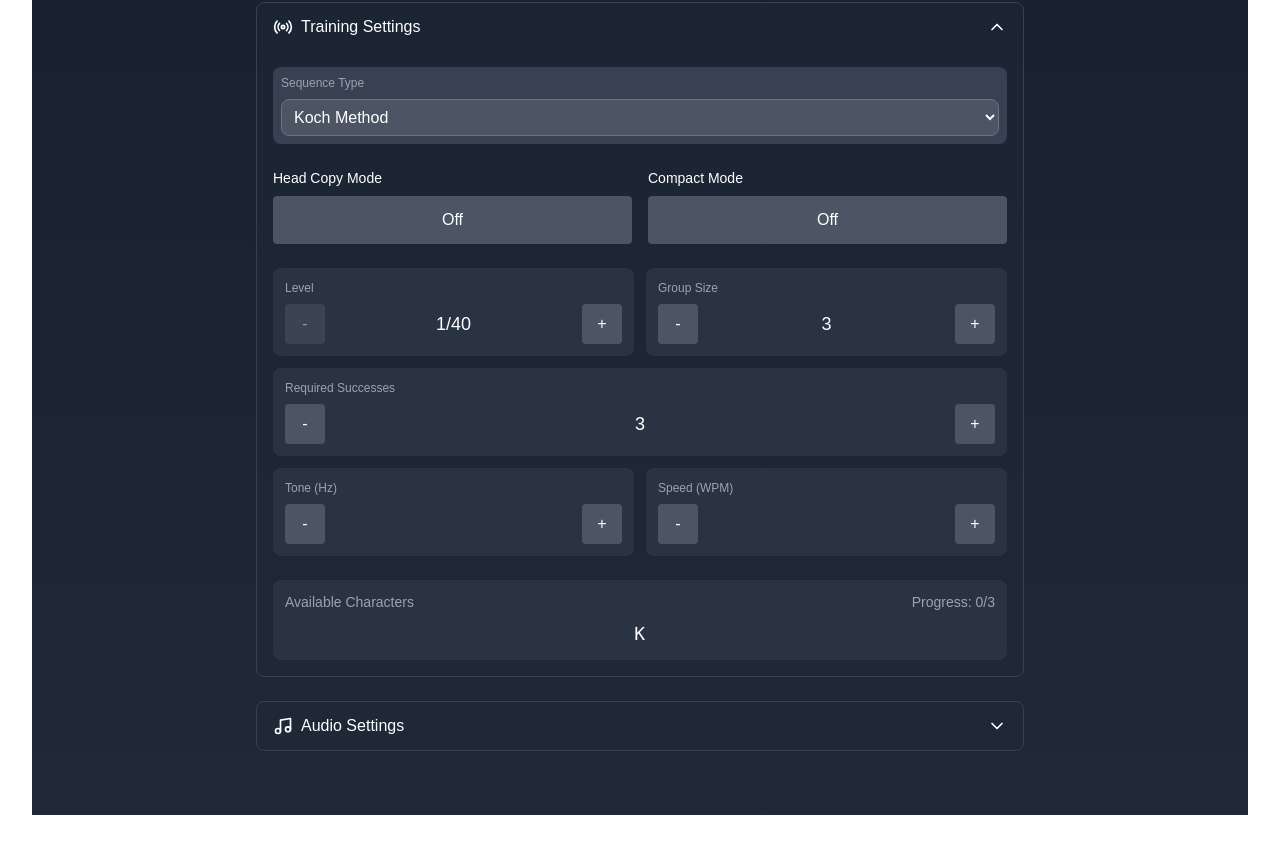
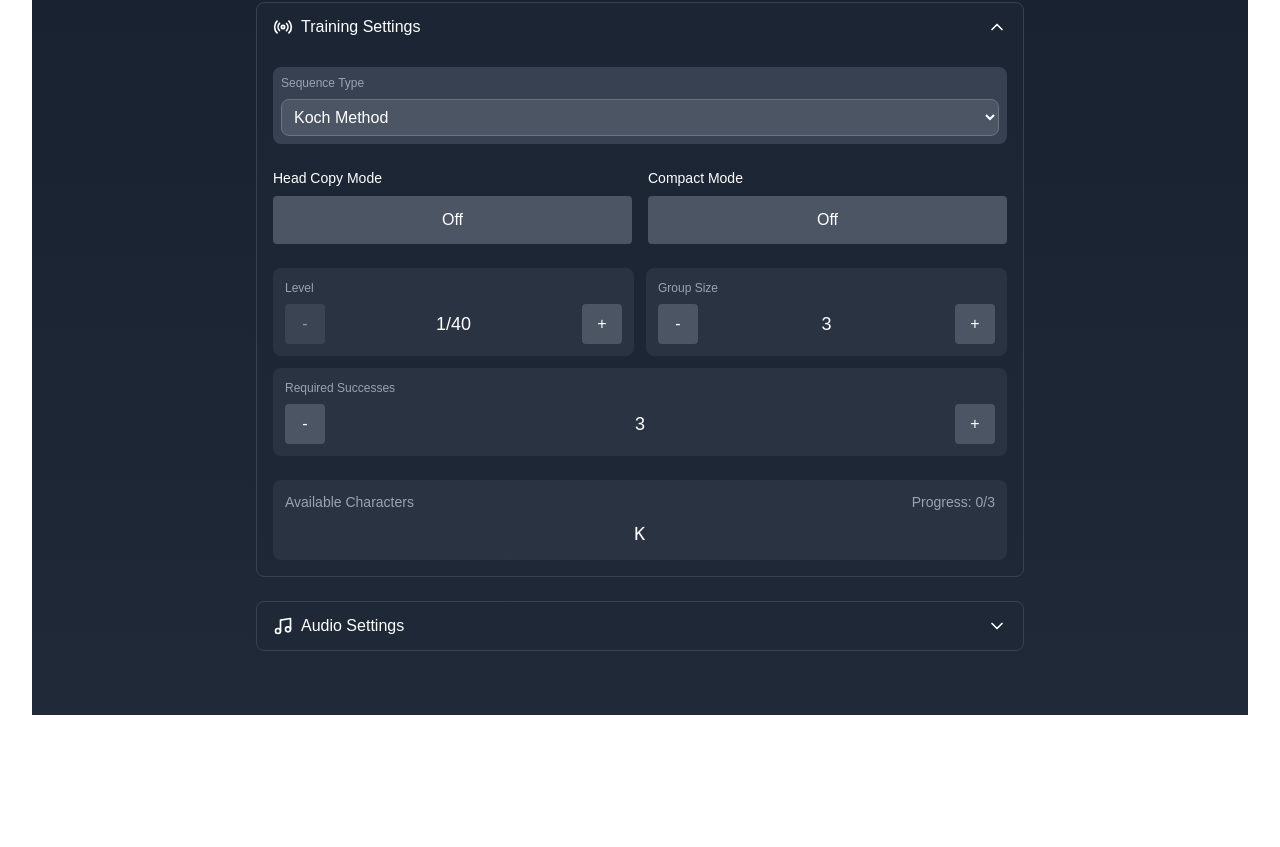
Before and after one commit to f4iey/MorseTrainer, a Next.js app: page / in a window 1280 px wide. Shown: the part 1014-1861 px from the top of the page. After the commit the page ends 1761 px from the top, so only its background shows below. Built offline with nearby package versions, Linux system fonts and the light colour scheme.

Commit message:
src/components/ControlPanel.jsx: Fix missing WPM and Tone.

```diff
--- a/src/components/ControlPanel.jsx
+++ b/src/components/ControlPanel.jsx
@@ -5,14 +5,9 @@ export const ControlPanel = ({
   onLevelChange,
   groupSize,
   onGroupSizeChange,
-  frequency,
-  onFrequencyChange,
-  wpm,
-  onWpmChange,
   maxLevel,
   advanceThreshold,
-  onAdvanceThresholdChange,
-  consecutiveCorrect
+  onAdvanceThresholdChange
 }) => (
   <div className="space-y-3">
     {/* Level and Group Size controls */}
@@ -69,42 +64,5 @@ export const ControlPanel = ({
         >+</InteractiveButton>
       </div>
     </div>
-
-    {/* Tone and WPM controls */}
-    <div className="grid grid-cols-1 sm:grid-cols-2 gap-3">
-      <div className="bg-gray-700/50 p-3 rounded-lg">
-        <div className="text-xs text-gray-400 mb-2">Tone (Hz)</div>
-        <div className="flex items-center gap-2">
-          <InteractiveButton
-            onClick={() => onFrequencyChange(-50)}
-            className="w-10 h-10 rounded bg-gray-600 disabled:opacity-50"
-            disabled={frequency <= 400}
-          >-</InteractiveButton>
-          <span className="flex-1 text-center text-lg">{frequency}</span>
-          <InteractiveButton
-            onClick={() => onFrequencyChange(50)}
-            className="w-10 h-10 rounded bg-gray-600 disabled:opacity-50"
-            disabled={frequency >= 1000}
-          >+</InteractiveButton>
-        </div>
-      </div>
-
-      <div className="bg-gray-700/50 p-3 rounded-lg">
-        <div className="text-xs text-gray-400 mb-2">Speed (WPM)</div>
-        <div className="flex items-center gap-2">
-          <InteractiveButton
-            onClick={() => onWpmChange(-1)}
-            className="w-10 h-10 rounded bg-gray-600 disabled:opacity-50"
-            disabled={wpm <= 5}
-          >-</InteractiveButton>
-          <span className="flex-1 text-center text-lg">{wpm}</span>
-          <InteractiveButton
-            onClick={() => onWpmChange(1)}
-            className="w-10 h-10 rounded bg-gray-600 disabled:opacity-50"
-            disabled={wpm >= 80}
-          >+</InteractiveButton>
-        </div>
-      </div>
-    </div>
   </div>
 );
```
